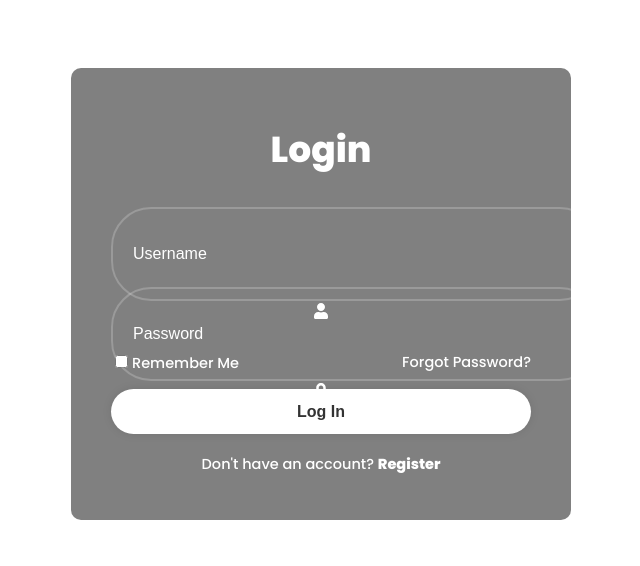
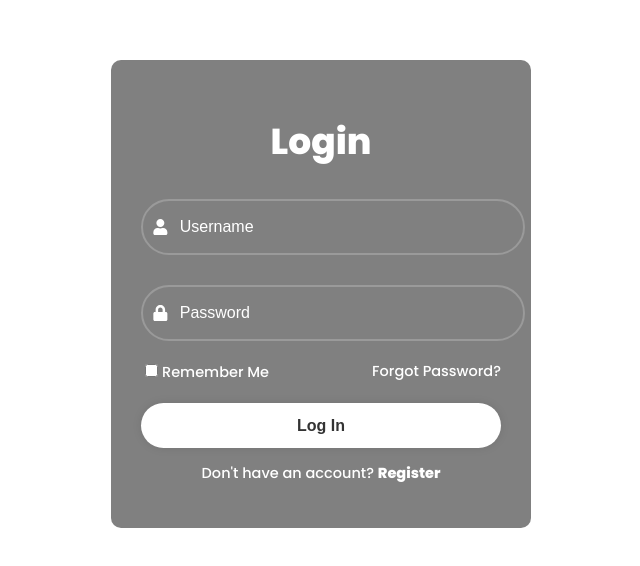
Before and after one commit to Varunmnx/EMP_PORTAL, a React (Vite) app: page / in a window 1280 px wide. Shown: the part 106-672 px from the top of the page, without its empty margins (319-959 px from the left). Built offline with nearby package versions, Linux system fonts and the light colour scheme.

Commit message:
add login form

```diff
--- a/src/Components/Login/Login.css
+++ b/src/Components/Login/Login.css
@@ -3,53 +3,60 @@
   background: gray;
   color: #fff;
   border-radius: 10px;
-    padding: 30px 40px;
 }
 
-.wrapper h1{
+.wrapper form {
+  padding: 30px;
+}
+.wrapper h1 {
   font-size: 36px;
   text-align: center;
 }
 
 .wrapper .input-box {
   position: relative;
+  display: flex;
+  align-items: center;
+  justify-content: center;
+  flex-direction: row-reverse;
+  gap: 10px;
+  height: 50px;
+  margin-top: 30px;
+
   width: 100%;
-    height: 50px;
-    margin: 30px 0;
+  height: 100%;
+  background: transparent;
+  border: 2px solid rgba(255, 255, 255, 0.2);
+  outline: none;
+  border-radius: 40px;
+  font-size: 16px;
+  color: #fff;
+  padding: 0px 10px;
 }
 
 .input-box input {
   width: 100%;
-    height: 100%;
+  height: 50px;
   background: transparent;
-    border: 2px solid rgba(255, 255, 255, .2);
+  border: none;
   outline: none;
   border-radius: 40px;
   font-size: 16px;
   color: #fff;
-    padding: 20px 45px 20px 20px;
 }
 
 .input-box input::placeholder {
   color: #fff;
 }
 
-.input-box .icon {
-    position: absolute;
-    right: 20px;
-    top: 50%;
-    transform: translateY(-50%);
-    font-size: 16px;
-}
-
 .wrapper .remember-forgot {
   display: flex;
   justify-content: space-between;
   font-size: 14.5px;
-    margin: -15px 0 15px;
+  margin-top: 20px;
 }
 
-.remember-forgot label input{
+.remember-forgot label input {
   accent-color: #fff;
   margin-right: 4px;
 }
@@ -70,7 +77,7 @@
   border: none;
   outline: none;
   border-radius: 40px;
-    box-shadow: 0 0 10px rgba(0, 0, 0, .1);
+  box-shadow: 0 0 10px rgba(0, 0, 0, 0.1);
   cursor: pointer;
   font-size: 16px;
   color: #333;
@@ -80,7 +87,6 @@
 .wrapper .register-link {
   font-size: 14.5px;
   text-align: center;
-    margin: 20px 0 15px;
 }
 
 .register-link p a {
@@ -92,3 +98,7 @@
 .register-link p a:hover {
   text-decoration: underline;
 }
+
+.login-btn {
+  margin-top: 20px;
+}
--- a/src/Components/Login/login.tsx
+++ b/src/Components/Login/login.tsx
@@ -1,34 +1,37 @@
-import './Login.css';
+import "./Login.css";
 import { FaUser, FaLock } from "react-icons/fa";
-
 
 const LoginForm = () => {
   return (
-        <div className='wrapper'>
-            <form action="">
+    <div className="wrapper">
+      <form  className="form" action="">
         <h1>Login</h1>
-                <div className='input-box'>
-                    <input type="text" placeholder='Username' required />
+        <div className="input-box">
+          <input type="text" placeholder="Username" required />
           <FaUser />
         </div>
-                <div className='input-box'>
-                    <input type="password" placeholder='Password' required />
+        <div className="input-box">
+          <input type="password" placeholder="Password" required />
           <FaLock />
         </div>
-                <div className='remember-forgot'>
-                    <label><input type="checkbox" />Remember Me</label>
+        <div className="remember-forgot">
+          <label>
+            <input type="checkbox" />
+            Remember Me
+          </label>
           <a href="#">Forgot Password?</a>
         </div>
 
-                <button type="submit">Log In</button>
+        <button type="submit" className="login-btn">Log In</button>
 
-                <div className='register-link'>
-                    <p>Don't have an account? <a href="#">Register</a></p>
+        <div className="register-link">
+          <p>
+            Don't have an account? <a href="#">Register</a>
+          </p>
         </div>
       </form>
     </div>
   );
-
 };
 
 export default LoginForm;
```
Also changed, not shown: 1 other file (tests, documents, lock files or other folders). Lines whose indentation alone changed are shown as unchanged.
